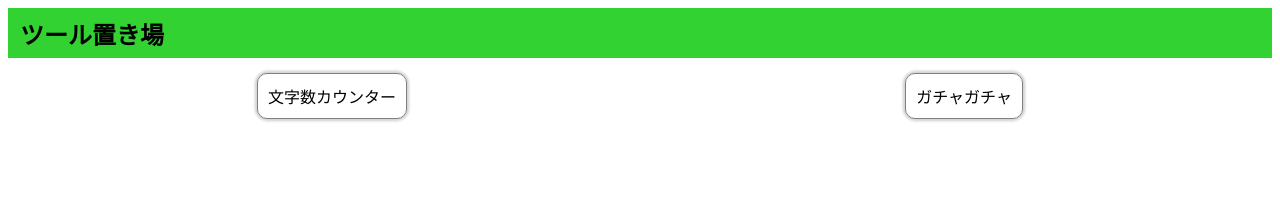
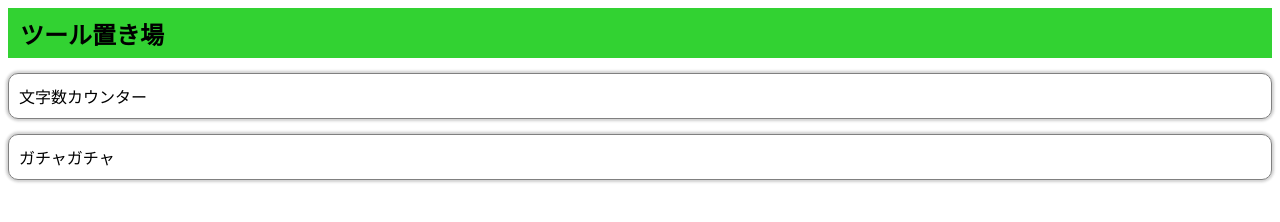
Before and after one commit to choco-choco-dev/my-tools, a plain HTML site: page index.html in a window 1280 px wide. Drawn offline with Linux system fonts and the light colour scheme.

Commit message:
ボタン横並びをいったん戻し

```diff
--- a/css/top.css
+++ b/css/top.css
@@ -1,19 +1,13 @@
-#item-area {
-  display: flex;
-  justify-content: space-around;
-}
-
 .item {
   padding: 10px;
-  margin: 15px;
+  margin-top: 15px;
+  margin-bottom: 15px;
   border: 1px solid;
   border-color: gray;
   border-radius: 10px;
   box-shadow: 0 2px 3px lightgray, 2px 0 3px lightgray, 0 -2px 3px lightgray,
     -2px 0 3px lightgray;
   cursor: pointer;
-  text-align: center;
-  flex-shrink: 0;
 }
 
 .item:hover {
--- a/index.html
+++ b/index.html
@@ -28,7 +28,7 @@
     <div id="header-div">
       <span id="header" ontouchstart="">ツール置き場</span>
     </div>
-    <div id="item-area">
+    <div>
       <div id="btn-moji-counter" class="item" ontouchstart="">
         <span>文字数カウンター</span>
       </div>
```
